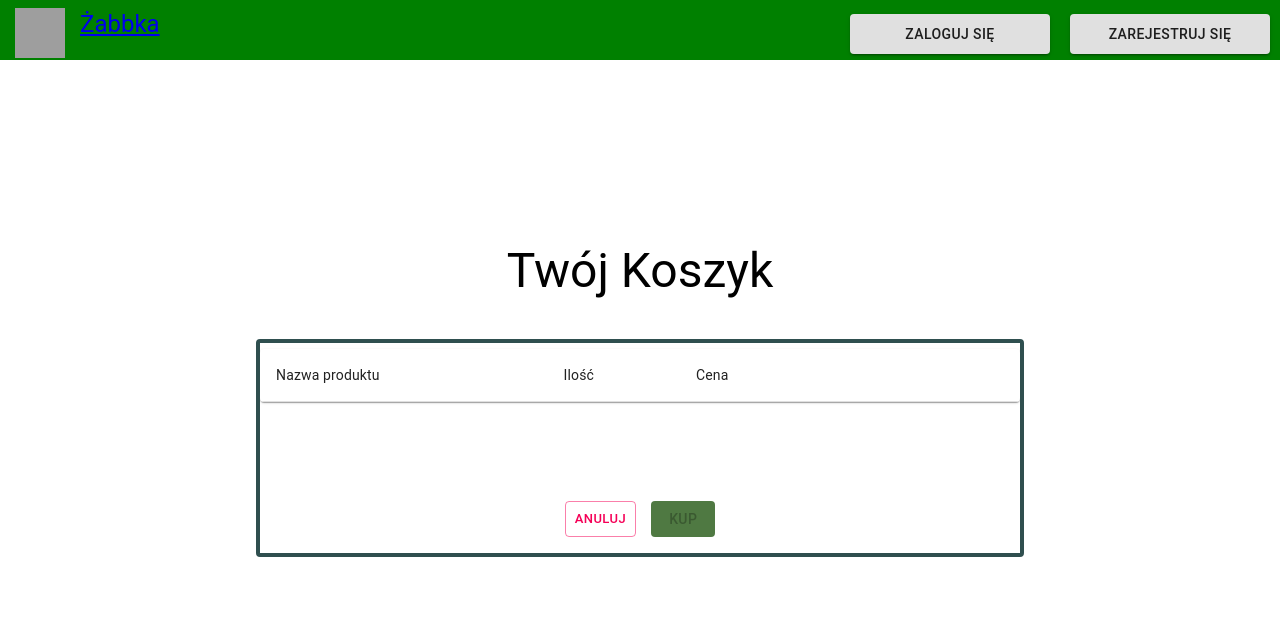
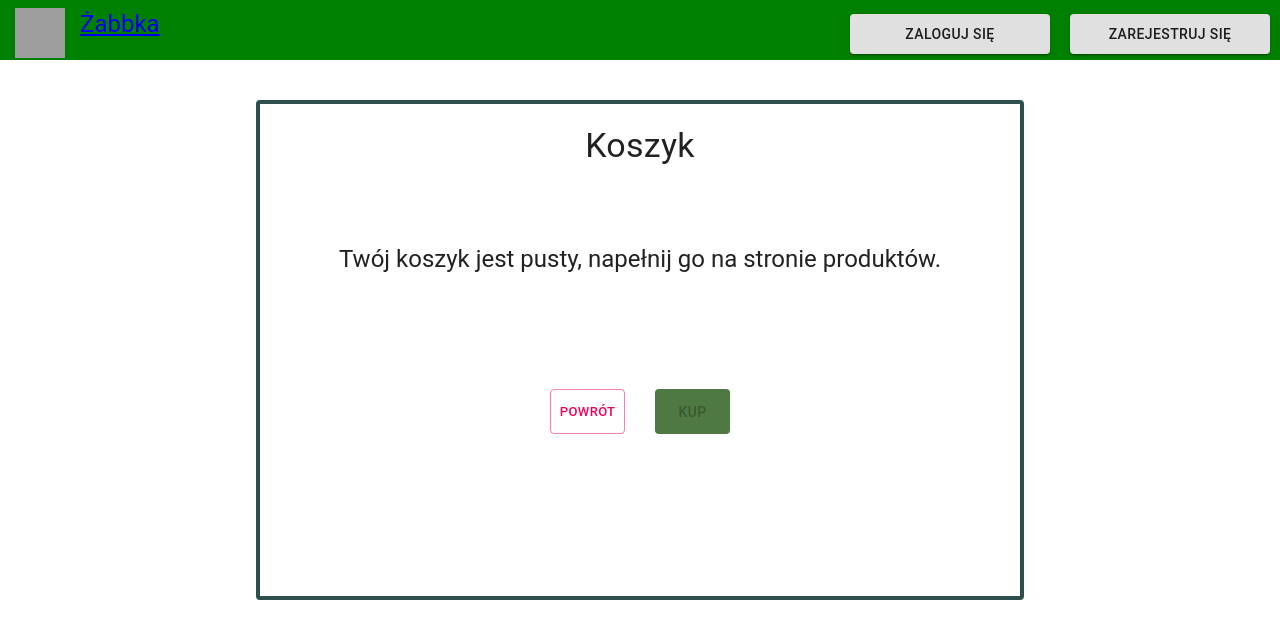
Before and after one commit to LukaszLik/ebiz-sklep, a React (Create React App) app: page /cart in a window 1280 px wide. Shown: the top 638 px of the page. Built offline with nearby package versions, Linux system fonts and the light colour scheme; grey boxes are pictures that could not be loaded.

Commit message:
fix login, remove code smells

```diff
--- a/src/components/LoginComponent.tsx
+++ b/src/components/LoginComponent.tsx
@@ -40,13 +40,14 @@ export default function LoginComponent() {
   const handleLoginButton = () => {
     if (!loading) {
       setLoading(true);
-      setLoginError(true);
+      setLoginError(false);
       LoginService.signIn(state.login, state.password)
         .then(() => {
           history.push("/products");
           history.go(0);
         })
         .catch(() => {
+          setLoginError(true);
           setLoading(false);
         });
     }
--- a/src/components/RecordInCart.tsx
+++ b/src/components/RecordInCart.tsx
@@ -60,9 +60,8 @@ export default function RecordInCart(props: any) {
   return (
     <TableRow>
       <TableCell>{props.name}</TableCell>
-      <TableCell>{product}</TableCell>
-      <TableCell>{price} zł</TableCell>
       <TableCell>
+        <div className="quantity-div">
           <IconButton
             onClick={handleAdd}
             color="primary"
@@ -70,8 +69,7 @@ export default function RecordInCart(props: any) {
           >
             <Add />
           </IconButton>
-      </TableCell>
-      <TableCell>
+          <div className="number-of-products">{product}</div>
           <IconButton
             onClick={handleSubtract}
             color="primary"
@@ -79,7 +77,9 @@ export default function RecordInCart(props: any) {
           >
             <Remove />
           </IconButton>
+        </div>
       </TableCell>
+      <TableCell>{price} zł</TableCell>
       <TableCell>
         <IconButton
           onClick={handleDelete}
--- a/src/components/buy/BuyComponent.tsx
+++ b/src/components/buy/BuyComponent.tsx
@@ -10,7 +10,7 @@ import { useHistory } from "react-router-dom";
 
 const useStyles = makeStyles(() => ({
   paperStyle: {
-    minHeight: "20vh",
+    minHeight: "500px",
     width: "60vw",
     outlineColor: "blue",
     border: "darkslategray 4px solid",
@@ -77,11 +77,10 @@ export default function BuyComponent() {
     <div>Ładowanie</div>
   ) : (
     <div className="buy-box">
-      <Typography variant="h3" className="titleStyle">
-        Podsumowanie zamówienia
-      </Typography>
-
       <Card className={classes.paperStyle} variant="outlined">
+          <Typography variant="h4" className="titleStyle">
+              Podsumowanie zamówienia
+          </Typography>
         <p>Imię: {state.name}</p>
         <p>Nazwisko: {state.surname}</p>
         <p>Email: {state.email}</p>
--- a/src/components/cart/Cart.css
+++ b/src/components/cart/Cart.css
@@ -1,14 +1,48 @@
 .cart-buy-button{
     background-color: #4F7942 !important;
-    margin: 1% !important;
+    height: 45px !important;
+    width: 75px !important;
 }
 
 .cart-decline-button{
-    margin: 1% !important;
+    height: 45px !important;
+    width: 75px !important;
 }
 
 .cart-buttons-div{
     display: flex;
     flex-direction: row;
     justify-content: center;
+    margin-top: 25px;
+    gap: 30px;
 }
+
+.quantity-div{
+    display: flex;
+    flex-direction: row;
+    justify-content: center;
+    gap: 10px;
+}
+
+.quantity-cell{
+    position: relative;
+    display: flex;
+    justify-content: center;
+    /*left: 15%;*/
+}
+
+.number-of-products{
+    margin-top: 3.5%;
+}
+
+.titleStyle{
+    display: flex;
+    justify-content: center;
+    margin: 15px 0 15px 0 !important;
+}
+
+.empty-cart{
+    display: flex;
+    justify-content: center;
+    margin: 10% 0 15% 0 !important;
+}
--- a/src/components/cart/Cart.tsx
+++ b/src/components/cart/Cart.tsx
@@ -1,6 +1,6 @@
 import React, { useEffect } from "react";
 import RecordInCart from "../RecordInCart";
-import { Box, Button, Card, makeStyles, Typography } from "@material-ui/core";
+import {Box, Button, Card, makeStyles, Tooltip, Typography} from "@material-ui/core";
 import ProductService from "../../services/ProductService";
 import TableContainer from "@material-ui/core/TableContainer";
 import Paper from "@material-ui/core/Paper";
@@ -12,7 +12,7 @@ import "./Cart.css";
 
 const useStyles = makeStyles(() => ({
   paperStyle: {
-    minHeight: "20vh",
+    minHeight: "500px",
     width: "60vw",
     outlineColor: "blue",
     border: "darkslategray 4px solid",
@@ -73,24 +73,30 @@ export const Cart: React.FC = () => {
       alignSelf="center"
       alignItems="center"
       flexDirection="column"
-      justifyContent="center"
-      style={{ minHeight: "90vh" }}
+      style={{ position: "relative", minHeight: "90vh"}}
     >
-      <Typography variant="h3" className="titleStyle">
-        Twój Koszyk
+      <Card className={classes.paperStyle} variant="outlined">
+        <Typography variant="h4" className="titleStyle">
+          Koszyk
         </Typography>
 
-      <Card className={classes.paperStyle} variant="outlined">
-        <Box style={{ minHeight: "18vh" }}>
+        { products.length === 0 ?
+            <Typography variant="h5" className="empty-cart" >
+              Twój koszyk jest pusty, napełnij go na stronie produktów.
+            </Typography>
+
+            :
+
+          <Box style={{minHeight: "18vh"}}>
             <TableContainer component={Paper}>
               <Table>
                 <TableRow>
                   <TableCell>Nazwa produktu</TableCell>
-                <TableCell>Ilość</TableCell>
+                  <TableCell>
+                    <div className="quantity-cell">Ilość</div>
+                  </TableCell>
                   <TableCell>Cena</TableCell>
-                <TableCell />
-                <TableCell />
-                <TableCell />
+                  <TableCell/>
                 </TableRow>
 
                 {products.map((product) => {
@@ -99,6 +105,7 @@ export const Cart: React.FC = () => {
               </Table>
             </TableContainer>
           </Box>
+        }
 
         <div className="cart-buttons-div">
           <Button
@@ -109,7 +116,7 @@ export const Cart: React.FC = () => {
             component={Link}
             to="/products"
           >
-            Anuluj
+            Powrót
           </Button>
           {products.length > 0 ? (
             <Button
@@ -121,6 +128,8 @@ export const Cart: React.FC = () => {
               Kup
             </Button>
           ) : (
+              <Tooltip title="Dodaj produkty do kupienia" arrow>
+                <span>
             <Button
               onClick={handleBuyButton}
               variant="contained"
@@ -131,6 +140,8 @@ export const Cart: React.FC = () => {
             >
               Kup
             </Button>
+                  </span>
+              </Tooltip>
           )}
         </div>
       </Card>
--- a/src/components/productPage/ProductCard.tsx
+++ b/src/components/productPage/ProductCard.tsx
@@ -15,6 +15,7 @@ function Alert(props: AlertProps) {
 
 export default function ProductCard(props: any) {
   const [snackbar, setSnackbar] = React.useState(false);
+  const [addedTocart, setAddedToCart] = React.useState(false);
 
   const handleAddToCart = () => {
     if (LoginService.isLogged()) {
@@ -31,6 +32,8 @@ export default function ProductCard(props: any) {
           document.cookie = `${props.id}=${props.name}, 1, ${props.price}; path=/`;
         }
       }
+      setSnackbar(true);
+      setAddedToCart(true);
     } else {
       console.log("Niezlogowany użytkownik");
       setSnackbar(true);
@@ -67,11 +70,27 @@ export default function ProductCard(props: any) {
         </div>
       </CardActions>
       {snackbar ? (
-        <Snackbar open={snackbar} autoHideDuration={2000} onClose={handleClose}>
-          <Alert onClose={handleClose} severity="info">
-            Zaloguj się aby dodać produkt do koszyka!
-          </Alert>
-        </Snackbar>
+        addedTocart ? (
+          <Snackbar
+            open={snackbar}
+            autoHideDuration={2000}
+            onClose={handleClose}
+          >
+            <Alert onClose={handleClose} severity="success">
+              Pomyślnie dodano {props.name} do koszyka!
+            </Alert>
+          </Snackbar>
+        ) : (
+          <Snackbar
+            open={snackbar}
+            autoHideDuration={2000}
+            onClose={handleClose}
+          >
+            <Alert onClose={handleClose} severity="info">
+              Zaloguj się aby dodać produkt do koszyka!
+            </Alert>
+          </Snackbar>
+        )
       ) : (
         <div style={{ display: "none" }} />
       )}
--- a/src/components/productPage/ProductsPage.tsx
+++ b/src/components/productPage/ProductsPage.tsx
@@ -3,6 +3,7 @@ import "./ProductPage.css";
 import ProductCard from "./ProductCard";
 import ProductService from "../../services/ProductService";
 import { CircularProgress } from "@material-ui/core";
+import {useLocation} from "react-router-dom";
 
 export class Product {
   categoryId: number;
@@ -40,11 +41,32 @@ export default function ProductsPage() {
 
   const [loading, setLoading] = React.useState(true);
 
+  let location = useLocation();
+
   useEffect(() => {
     ProductService.getProducts().then((response) => {
       setProducts(response);
       setLoading(false);
     });
+  }, []);
+
+  useEffect(() => {
+    const query = new URLSearchParams(location.search);
+    const paramEmail = query.get("email");
+    const paramAuth = query.get("authenticator");
+    if (paramEmail) {
+      document.cookie = `email=${paramEmail}; path=/`;
+      document.cookie = `oAuth=true; path=/`;
+      if (paramAuth != null) {
+        document.cookie = `authenticator=${decodeURIComponent(
+            paramAuth
+        ).replaceAll(" ", "+")}; path=/`;
+      }
+      window.location.href = "/products";
+    }
+
+    console.log(paramAuth)
+    console.log(paramEmail)
   }, []);
 
   return loading ? (
--- a/src/services/CartService.tsx
+++ b/src/services/CartService.tsx
@@ -10,7 +10,7 @@ class CartService {
   }
 
   async buyProducts(userId: number, price: number) {
-    axios.post("https://sklep-back2.azurewebsites.net/api/addOrder", {
+    axios.post("https://sklep-back2.azurewebsites.net/api/addorder", {
       userId,
       price,
     });
```
Lines whose indentation alone changed are shown as unchanged.
